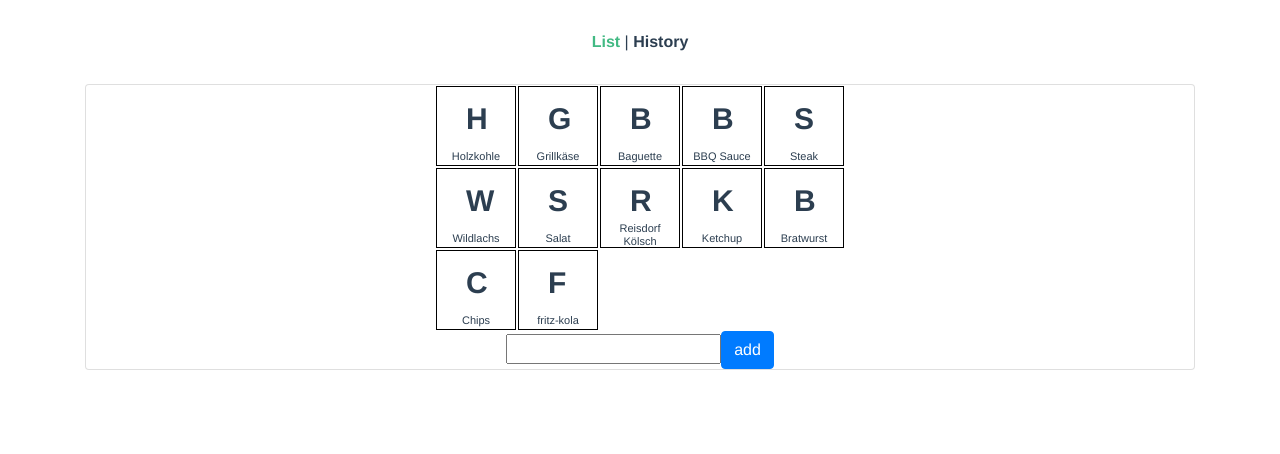
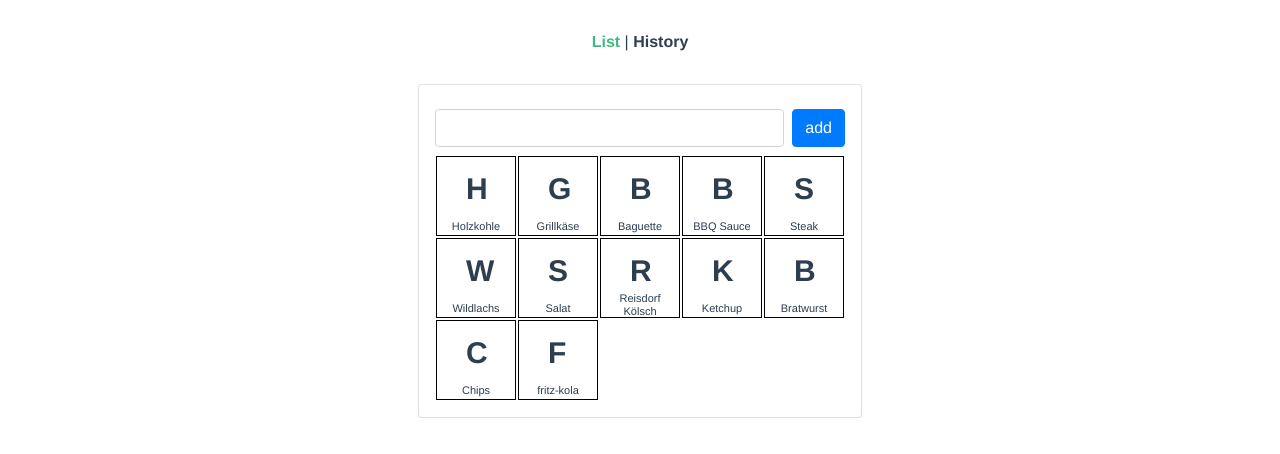
Before and after one commit to Renegade1821/vue-shopping-list, a Vue app: page / in a window 1280 px wide. Shown: the top 454 px of the page. Built offline with nearby package versions, Linux system fonts and the light colour scheme.

Commit message:
refactored input to add new item to standalone component

```diff
--- /dev/null
+++ b/src/components/AddItemComponent.vue
@@ -0,0 +1,32 @@
+<template>
+  <div class="addItemWrapper">
+    <input class="form-control mr-2" v-model="newItem" v-on:keyup.enter="addItem()" />
+    <button class="btn btn-primary" type="submit" v-on:click="addItem()">add</button>
+  </div>
+</template>
+
+<script lang="ts">
+import { Component, Vue } from 'vue-property-decorator';
+import { store } from '@/store';
+
+@Component
+export default class AddItemComponent extends Vue {
+  private newItem = '';
+
+  public addItem() {
+    if (this.newItem === '') {
+      return;
+    }
+    store.addItem({ title: this.newItem });
+    this.newItem = '';
+  }
+}
+</script>
+
+<style scoped lang="scss">
+.addItemWrapper {
+  display: flex;
+  margin-top: 0.5rem;
+  margin-bottom: 0.5rem;
+}
+</style>
--- a/src/components/TilesList.vue
+++ b/src/components/TilesList.vue
@@ -1,5 +1,5 @@
 <template>
-  <div class="shoppingTilesWrapper">
+  <div class="wrapper">
     <Tile v-for="item in items" :key="item.title" :item="item"></Tile>
   </div>
 </template>
@@ -24,6 +24,5 @@ export default class TilesList extends Vue {
 .wrapper {
   display: flex;
   flex-wrap: wrap;
-  max-width: 410px;
 }
 </style>
--- a/src/components/lists/ShoppingList.vue
+++ b/src/components/lists/ShoppingList.vue
@@ -1,21 +1,20 @@
 <template>
-  <div class="card shoppingList">
-    <TilesList :items="list"></TilesList>
-    <div>
-      <input v-model="newItem" v-on:keyup.enter="addItem()" />
-      <button class="btn btn-primary" type="submit" v-on:click="addItem()">add</button>
-    </div>
-  </div>
+<div class="card shoppingList p-3">
+  <AddItemComponent></AddItemComponent>
+  <TilesList :items="list"></TilesList>
+</div>
 </template>
 
 <script lang="ts">
 import { Component, Vue } from 'vue-property-decorator';
 import { store } from '@/store';
 import TilesList from '@/components/TilesList.vue';
+import AddItemComponent from '@/components/AddItemComponent.vue';
 
 @Component({
   components: {
     TilesList,
+    AddItemComponent,
   },
 })
 export default class ShoppingList extends Vue {
@@ -27,19 +26,19 @@ export default class ShoppingList extends Vue {
     if (this.newItem === '') {
       return;
     }
-    store.addItem({ title: this.newItem });
+    store.addItem({
+      title: this.newItem,
+    });
     this.newItem = '';
   }
 }
-
 </script>
 
 <style scoped lang="scss">
 .shoppingList {
-  display: flex;
-  align-items: center;
-  flex-direction: column;
+  max-width: 444px;
 }
+
 .shoppingTilesWrapper {
   display: flex;
   flex-wrap: wrap;
--- a/src/views/List.vue
+++ b/src/views/List.vue
@@ -1,5 +1,5 @@
 <template>
-  <div class="container">
+  <div class="container d-flex justify-content-center">
     <ShoppingList/>
   </div>
 </template>
```
